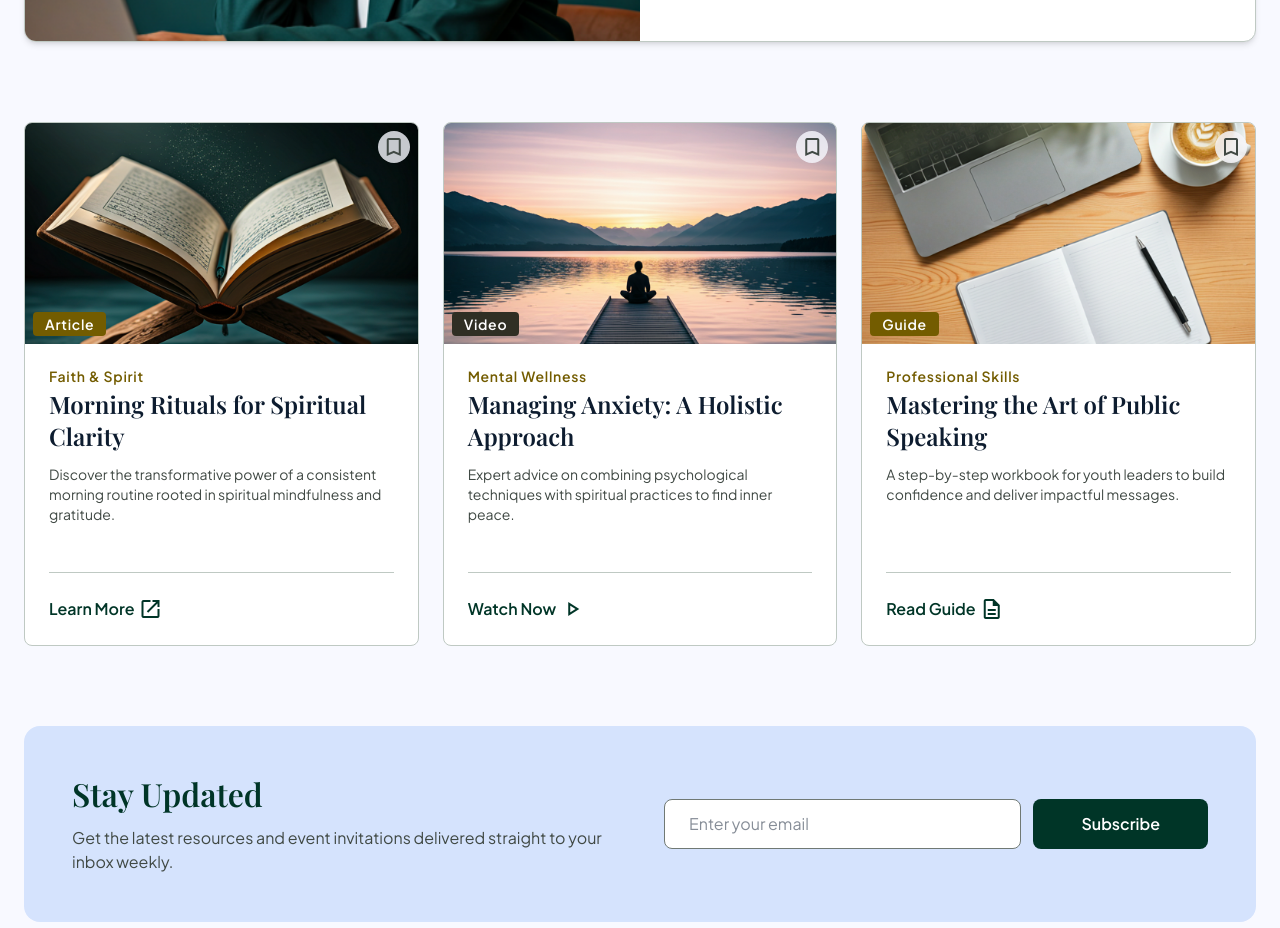
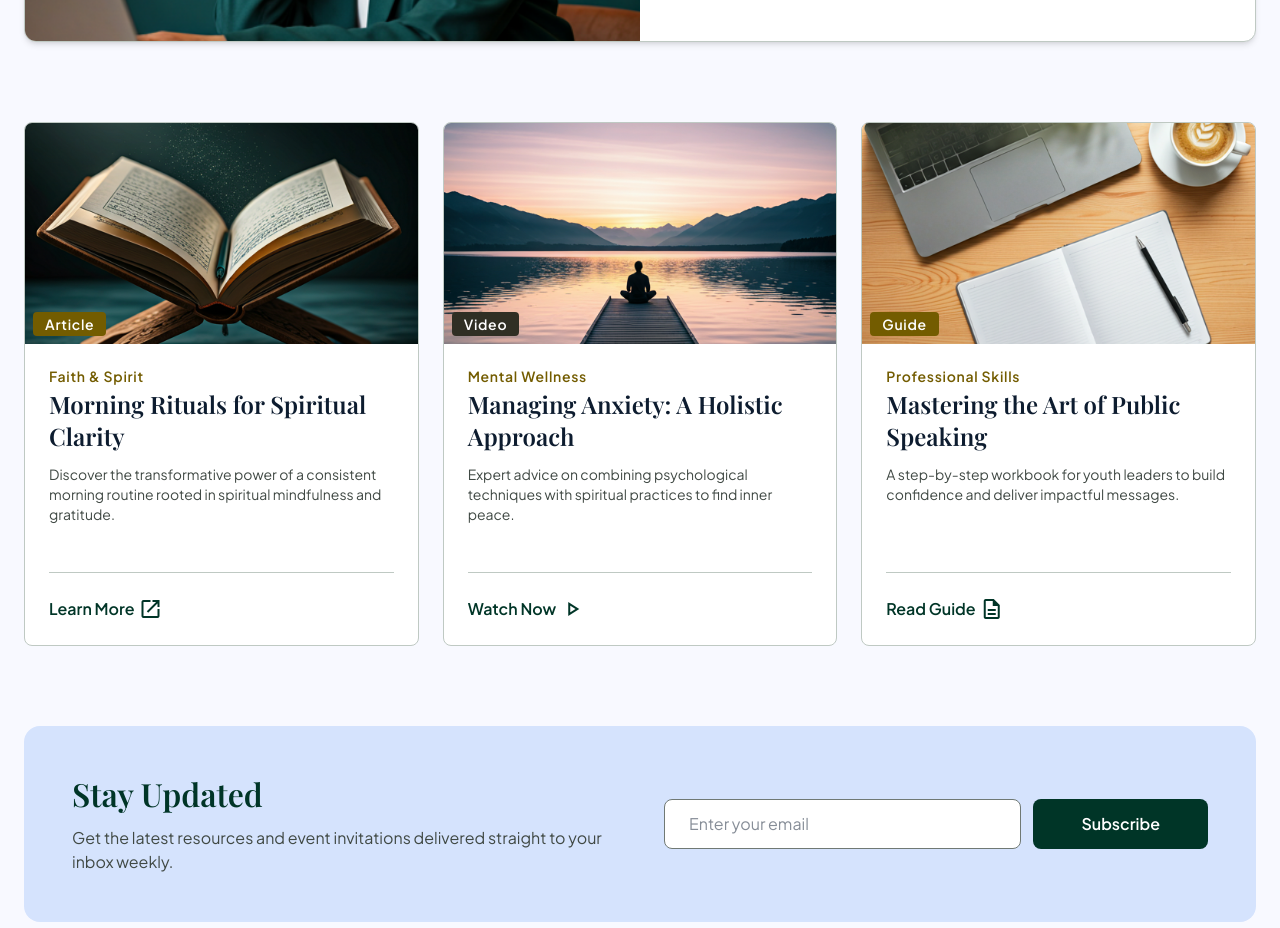
Before and after one commit to atomic-ustadh/sbiodub, a React (Vite) app: page /resources in a window 1280 px wide. Shown: the part 800-1728 px from the top of the page. Built offline with nearby package versions, Linux system fonts and the light colour scheme.

Commit message:
resouces-save-feature-removed

```diff
--- a/src/components/LoginModal.tsx
+++ b/src/components/LoginModal.tsx
@@ -14,9 +14,9 @@ export default function LoginPrompt({
   open,
   onClose,
   from,
-  title = 'Log in to save',
-  description = 'Please log in to save this post. Your saved posts will appear in your profile.',
-  icon = 'bookmark',
+  title = 'Log in to continue',
+  description = 'Please log in to continue. You will be returned to this page after signing in.',
+  icon = 'login',
 }: LoginPromptProps) {
   const navigate = useNavigate()
   const dialogRef = useRef<HTMLDivElement>(null)
--- a/src/context/AuthContext.tsx
+++ b/src/context/AuthContext.tsx
@@ -68,9 +68,6 @@ interface AuthContextValue {
   login: (email: string, password: string) => AuthResult
   logout: () => void
   updateProfile: (updates: ProfileUpdates) => void
-  bookmarks: string[]
-  toggleBookmark: (slug: string) => void
-  isBookmarked: (slug: string) => boolean
   rsvps: Rsvp[]
   addRsvp: (event: RsvpInput) => void
   cancelRsvp: (eventId: string) => void
@@ -111,14 +108,12 @@ function save<T>(key: string, data: T) {
 export function AuthProvider({ children }: { children: ReactNode }) {
   const [user, setUser] = useState<User | null>(() => load('session', null))
   const [users, setUsers] = useState<StoredUser[]>(() => load('users', []))
-  const [bookmarks, setBookmarks] = useState<Record<string, string[]>>(() => load('bookmarks', {}))
   const [rsvps, setRsvps] = useState<Record<string, Rsvp[]>>(() => load('rsvps', {}))
   const [donations, setDonations] = useState<Record<string, Donation[]>>(() => load('donations', {}))
   const [cards, setCards] = useState<Record<string, SavedCard[]>>(() => load('cards', {}))
 
   useEffect(() => { save('session', user) }, [user])
   useEffect(() => { save('users', users) }, [users])
-  useEffect(() => { save('bookmarks', bookmarks) }, [bookmarks])
   useEffect(() => { save('rsvps', rsvps) }, [rsvps])
   useEffect(() => { save('donations', donations) }, [donations])
   useEffect(() => { save('cards', cards) }, [cards])
@@ -169,20 +164,6 @@ export function AuthProvider({ children }: { children: ReactNode }) {
     setUser((prev) => prev ? { ...prev, ...updates } : prev)
   }, [user])
 
-  const toggleBookmark = useCallback((slug: string) => {
-    if (!user) return
-    setBookmarks((prev) => {
-      const list = prev[user.id] || []
-      const next = list.includes(slug) ? list.filter((s) => s !== slug) : [...list, slug]
-      return { ...prev, [user.id]: next }
-    })
-  }, [user])
-
-  const isBookmarked = useCallback((slug: string) => {
-    if (!user) return false
-    return (bookmarks[user.id] || []).includes(slug)
-  }, [user, bookmarks])
-
   const addRsvp = useCallback((eventData: RsvpInput) => {
     if (!user) return
     setRsvps((prev) => {
@@ -227,8 +208,6 @@ export function AuthProvider({ children }: { children: ReactNode }) {
   return (
     <AuthContext.Provider value={{
       user, users, signup, login, logout, updateProfile,
-      bookmarks: user ? (bookmarks[user.id] || []) : [],
-      toggleBookmark, isBookmarked,
       rsvps: user ? (rsvps[user.id] || []) : [],
       addRsvp, cancelRsvp,
       donations: user ? (donations[user.id] || []) : [],
--- a/src/pages/BlogPost.tsx
+++ b/src/pages/BlogPost.tsx
@@ -1,14 +1,8 @@
-import { useState } from 'react'
-import { useParams, Link, useLocation } from 'react-router-dom'
-import { useAuth } from '../context/AuthContext'
-import LoginModal from '../components/LoginModal'
+import { useParams, Link } from 'react-router-dom'
 import { posts, formatContentDate } from '../lib/content'
 
 export default function BlogPost() {
-  const { user, isBookmarked, toggleBookmark } = useAuth()
   const { slug } = useParams()
-  const { pathname } = useLocation()
-  const [showLoginModal, setShowLoginModal] = useState(false)
   const post = posts.find((p) => p.slug === slug)
 
   if (!post) {
@@ -20,14 +14,6 @@ export default function BlogPost() {
         </Link>
       </main>
     )
-  }
-
-  const handleBookmark = () => {
-    if (!user) {
-      setShowLoginModal(true)
-      return
-    }
-    toggleBookmark(post.slug)
   }
 
   return (
@@ -57,11 +43,6 @@ export default function BlogPost() {
               <span>By {post.author}</span>
               <span className="w-1 h-1 rounded-full bg-on-primary/40" />
               <span>{formatContentDate(post.date)}</span>
-              <span className="w-1 h-1 rounded-full bg-on-primary/40" />
-              <button onClick={handleBookmark} className="flex items-center gap-xs hover:text-white transition-colors">
-                <span className="material-symbols-outlined text-sm">{isBookmarked(post.slug) ? 'bookmark' : 'bookmark_border'}</span>
-                {isBookmarked(post.slug) ? 'Saved' : 'Save'}
-              </button>
             </div>
           </div>
         </div>
@@ -103,12 +84,6 @@ export default function BlogPost() {
           </div>
         </div>
       </section>
-
-      <LoginModal
-        open={showLoginModal}
-        onClose={() => setShowLoginModal(false)}
-        from={pathname}
-      />
     </main>
   )
 }
--- a/src/pages/Profile.tsx
+++ b/src/pages/Profile.tsx
@@ -1,11 +1,10 @@
 import { useState } from "react";
 import { Link, useNavigate } from "react-router-dom";
 import { useAuth } from "../context/AuthContext";
-import { posts, formatContentDate } from "../lib/content";
+import { formatContentDate } from "../lib/content";
 
 const tabs = [
   "Edit Profile",
-  "Bookmarks",
   "My Events",
   "Donations",
   "Payment Methods",
@@ -16,7 +15,6 @@ export default function Profile() {
   const {
     user,
     updateProfile,
-    bookmarks,
     rsvps,
     cancelRsvp,
     donations,
@@ -66,8 +64,6 @@ export default function Profile() {
     setCardCvv("");
     setShowCardForm(false);
   };
-
-  const bookmarkedPosts = posts.filter((p) => bookmarks.includes(p.slug));
 
   if (!user) return null;
 
@@ -181,42 +177,6 @@ export default function Profile() {
               >
                 {saved ? "Saved!" : "Save Changes"}
               </button>
-            </div>
-          )}
-
-          {tab === "Bookmarks" && (
-            <div>
-              {bookmarkedPosts.length === 0 ? (
-                <p className="text-on-surface-variant font-body-md">
-                  No bookmarked resources yet.
-                </p>
-              ) : (
-                <div className="grid md:grid-cols-2 lg:grid-cols-3 gap-md">
-                  {bookmarkedPosts.map((p) => (
-                    <Link
-                      key={p.slug}
-                      to={`/resources/${p.slug}`}
-                      className="overflow-hidden transition-all border rounded-lg border-outline-variant hover:shadow-lg bg-surface-container-lowest group"
-                    >
-                      <div className="overflow-hidden aspect-video">
-                        <img
-                          src={p.image}
-                          alt={p.title}
-                          className="object-cover w-full h-full transition-transform group-hover:scale-105"
-                        />
-                      </div>
-                      <div className="p-md">
-                        <h3 className="font-headline-sm text-headline-sm text-primary mb-sm">
-                          {p.title}
-                        </h3>
-                        <p className="font-body-sm text-body-sm text-on-surface-variant line-clamp-2">
-                          {p.excerpt}
-                        </p>
-                      </div>
-                    </Link>
-                  ))}
-                </div>
-              )}
             </div>
           )}
 
--- a/src/pages/Resources.tsx
+++ b/src/pages/Resources.tsx
@@ -1,8 +1,6 @@
-import { useState, type MouseEvent } from "react";
-import { Link, useLocation } from "react-router-dom";
-import { useAuth } from "../context/AuthContext";
+import { useState } from "react";
+import { Link } from "react-router-dom";
 import SubscribeForm from "../components/SubscribeForm";
-import LoginModal from "../components/LoginModal";
 import { posts } from "../lib/content";
 
 const categories = [
@@ -14,19 +12,7 @@ const categories = [
 ];
 
 export default function Resources() {
-  const { user, isBookmarked, toggleBookmark } = useAuth();
-  const { pathname } = useLocation();
   const [activeCat, setActiveCat] = useState("All Resources");
-  const [showLoginModal, setShowLoginModal] = useState(false);
-
-  const handleBookmark = (e: MouseEvent<HTMLButtonElement>, slug: string) => {
-    e.preventDefault();
-    if (!user) {
-      setShowLoginModal(true);
-      return;
-    }
-    toggleBookmark(slug);
-  };
 
   const filtered =
     activeCat === "All Resources"
@@ -136,19 +122,6 @@ export default function Resources() {
                       {post.type}
                     </span>
                   </div>
-                  <button
-                    onClick={(e) => handleBookmark(e, post.slug)}
-                    aria-label={
-                      isBookmarked(post.slug) ? "Remove bookmark" : "Save post"
-                    }
-                    className="absolute top-2 right-2 w-8 h-8 rounded-full bg-surface/80 backdrop-blur-sm flex items-center justify-center hover:bg-surface transition-all"
-                  >
-                    <span
-                      className={`material-symbols-outlined text-sm ${isBookmarked(post.slug) ? "text-secondary-fixed-dim" : "text-on-surface-variant"}`}
-                    >
-                      {isBookmarked(post.slug) ? "bookmark" : "bookmark_border"}
-                    </span>
-                  </button>
                 </div>
                 <div className="flex flex-col p-md grow">
                   <span className="text-secondary font-label-md text-label-md mb-xs">
@@ -199,12 +172,6 @@ export default function Resources() {
           </div>
         </div>
       </section>
-
-      <LoginModal
-        open={showLoginModal}
-        onClose={() => setShowLoginModal(false)}
-        from={pathname}
-      />
     </main>
   );
 }
```
Also changed, not shown: 1 other file (tests, documents, lock files or other folders).
